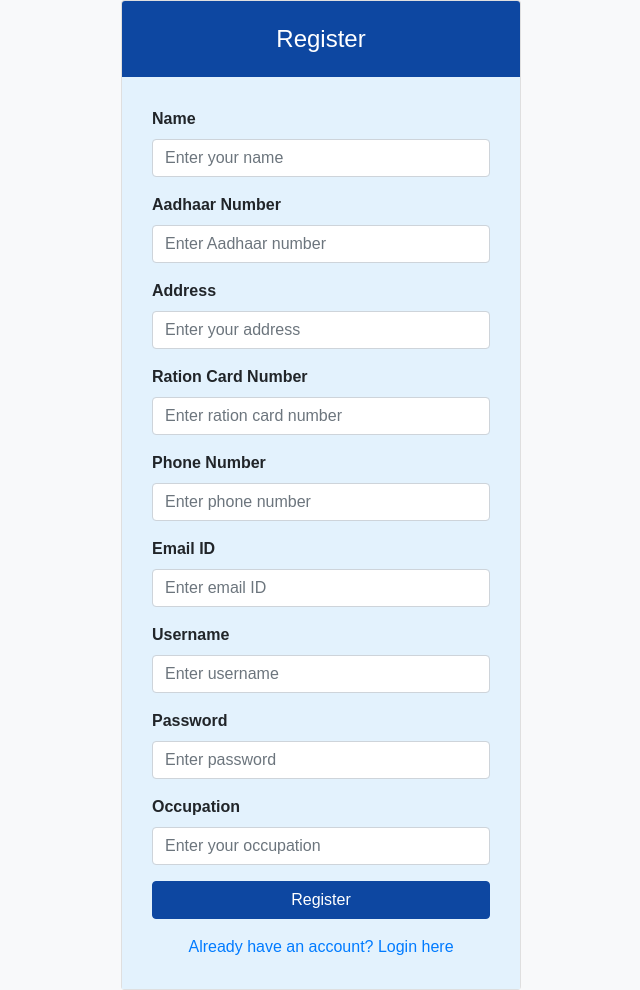
After one commit to Naizil-Francis/PSR_DBMS, a PHP site: page /na.php in a window 1280 px wide. The commit adds this page. Shown: the whole page, without its empty margins (249-889 px from the left). Run offline with PHP 8.4, Linux system fonts and the light colour scheme; some libraries are stand-ins or nearby versions.

Commit message:
Add files via upload

```diff
--- /dev/null
+++ b/na.php
@@ -0,0 +1,83 @@
+<!DOCTYPE html>
+<html lang="en">
+<head>
+  <meta charset="UTF-8">
+  <meta name="viewport" content="width=device-width, initial-scale=1.0">
+  <title>Registration Page</title>
+  <!-- Bootstrap CSS -->
+  <link rel="stylesheet" href="https://stackpath.bootstrapcdn.com/bootstrap/4.5.2/css/bootstrap.min.css">
+  <!-- Custom CSS -->
+  <link rel="stylesheet" href="styles.css">
+  <style>
+    .center {
+      display: flex;
+      justify-content: center;
+      align-items: center;
+      height: 100vh;
+    }
+  </style>
+</head>
+<body>
+
+<div class="container">
+  <div class="row center">
+    <div class="col-md-6">
+      <div class="card">
+        <div class="card-header">
+          Register
+        </div>
+        <div class="card-body">
+          <form method="post" action="userauth.php"> <!-- Set action to register.php -->
+            <div class="form-group">
+              <label for="name">Name</label>
+              <input type="text" class="form-control" id="name" name="name" placeholder="Enter your name">
+            </div>
+            <div class="form-group">
+              <label for="aadhaar">Aadhaar Number</label>
+              <input type="text" class="form-control" id="aadhaar" name="aadhaar" placeholder="Enter Aadhaar number">
+            </div>
+            <div class="form-group">
+              <label for="address">Address</label>
+              <input type="text" class="form-control" id="address" name="address" placeholder="Enter your address">
+            </div>
+            <div class="form-group">
+              <label for="ration_card">Ration Card Number</label>
+              <input type="text" class="form-control" id="ration_card" name="ration_card" placeholder="Enter ration card number">
+            </div>
+            <div class="form-group">
+              <label for="phone">Phone Number</label>
+              <input type="text" class="form-control" id="phone" name="phone" placeholder="Enter phone number">
+            </div>
+            <div class="form-group">
+              <label for="email">Email ID</label>
+              <input type="email" class="form-control" id="email" name="email" placeholder="Enter email ID">
+            </div>
+            <div class="form-group">
+              <label for="username">Username</label>
+              <input type="text" class="form-control" id="username" name="username" placeholder="Enter username">
+            </div>
+            <div class="form-group">
+              <label for="password">Password</label>
+              <input type="password" class="form-control" id="password" name="password" placeholder="Enter password">
+            </div>
+            <div class="form-group">
+              <label for="occupation">Occupation</label>
+              <input type="text" class="form-control" id="occupation" name="occupation" placeholder="Enter your occupation">
+            </div>
+            <button type="submit" class="btn btn-primary btn-block">Register</button>
+            <div class="text-center mt-3">
+              <a href="login.php" class="small-link">Already have an account? Login here</a>
+            </div>
+          </form>
+        </div>
+      </div>
+    </div>
+  </div>
+</div>
+
+<!-- Bootstrap JS and dependencies -->
+<script src="https://code.jquery.com/jquery-3.5.1.slim.min.js"></script>
+<script src="https://cdn.jsdelivr.net/npm/@popperjs/core@2.5.4/dist/umd/popper.min.js"></script>
+<script src="https://stackpath.bootstrapcdn.com/bootstrap/4.5.2/js/bootstrap.min.js"></script>
+</body>
+</html>
```
Also changed, not shown: index.php (added, +61 -0 lines), login.php (+57 -56 lines), userauth.php (added, +85 -0 lines).
